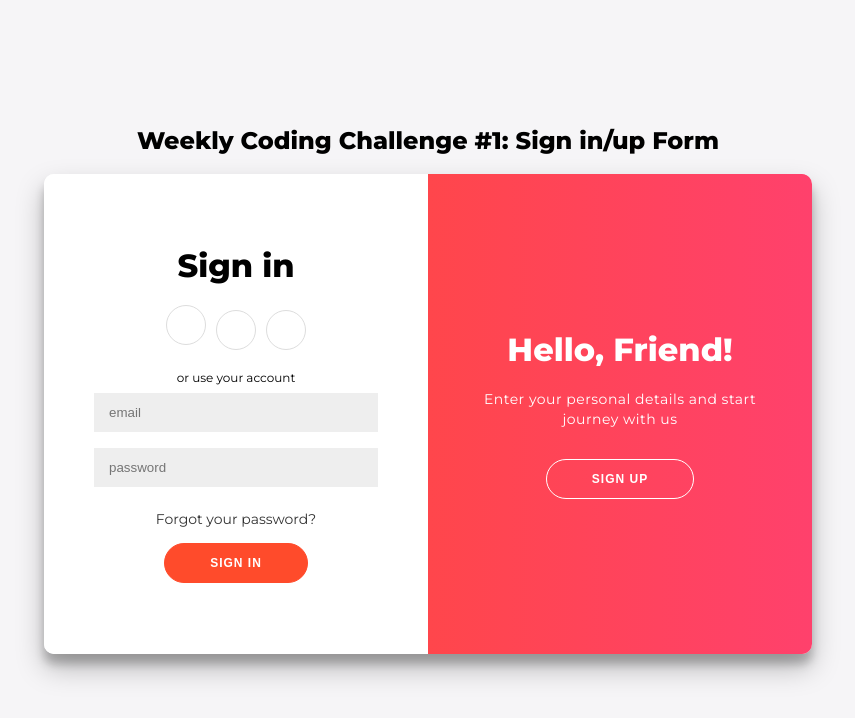
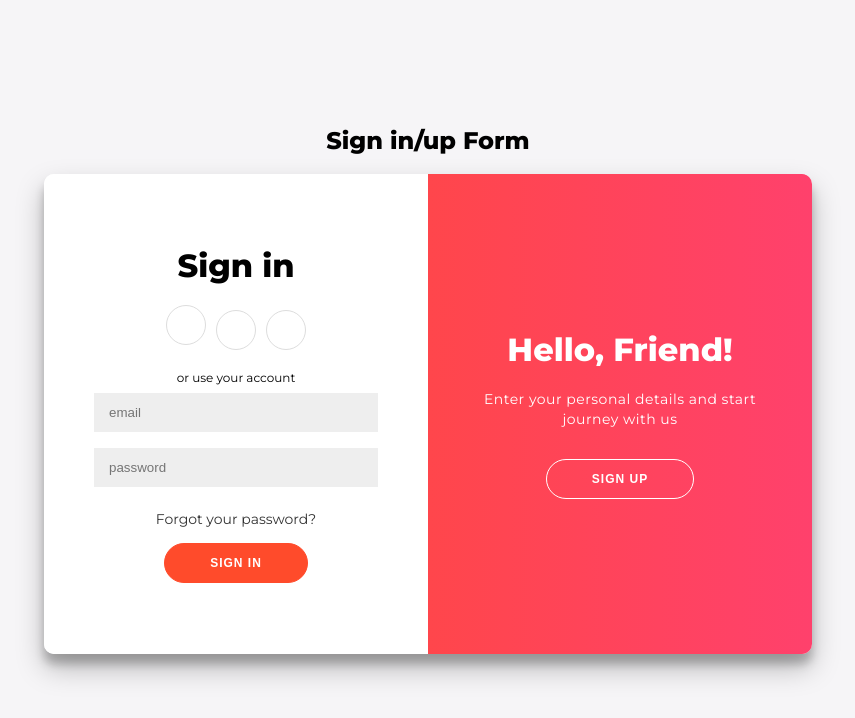
Before and after one commit to kalkikotha/Urlshortner-Frontend, a React (Create React App) app: page /login in a window 1280 px wide. Shown: the top 718 px of the page, without its empty margins (212-1067 px from the left). Built offline with nearby package versions, Linux system fonts and the light colour scheme.

Commit message:
update heading

```diff
--- a/src/components/login.js
+++ b/src/components/login.js
@@ -16,7 +16,7 @@ export default function Login() {
     let [userlist, setuserlist] = useState([])
 
     return (<>
-        <h2>Weekly Coding Challenge #1: Sign in/up Form</h2>
+        <h2>Sign in/up Form</h2>
         <div className={`container ${classname}`} id="container">
             <div className="form-container sign-up-container">
                 <form action="#" onSubmit={async (e) => {
```
